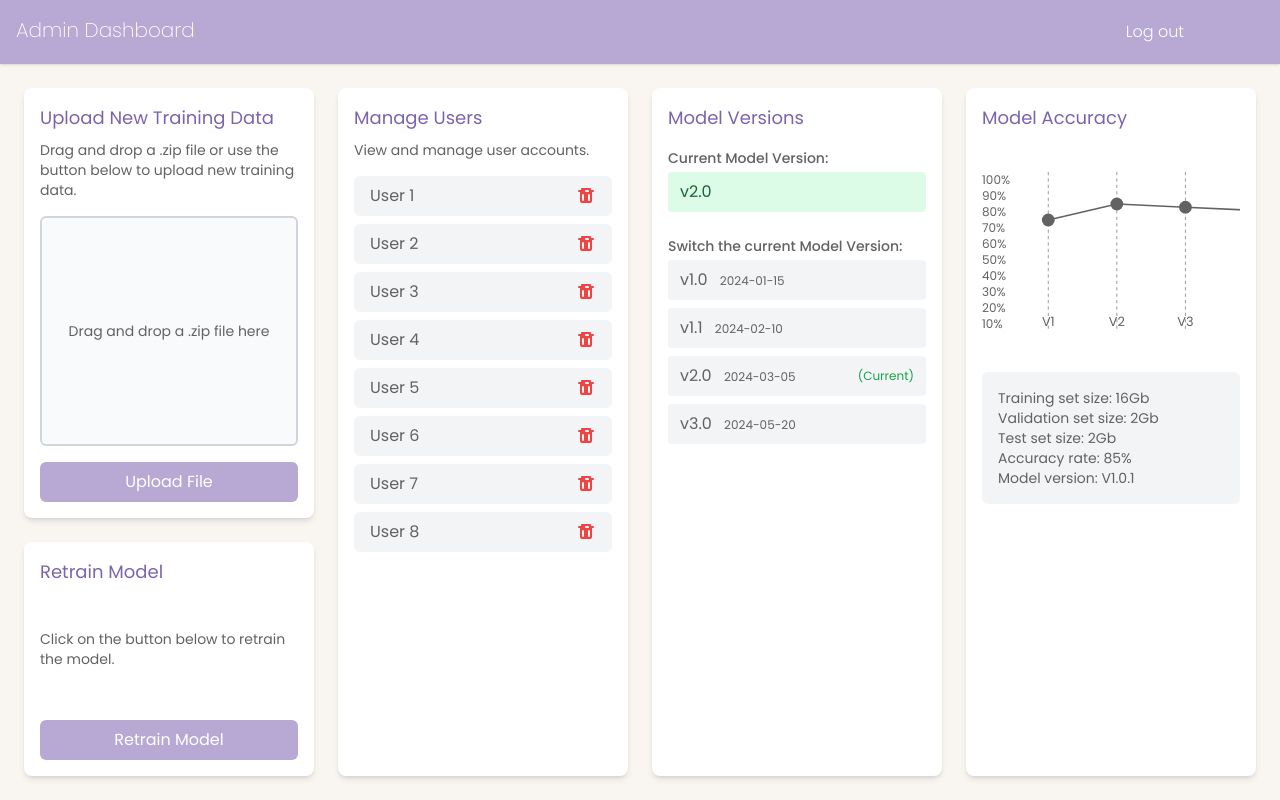
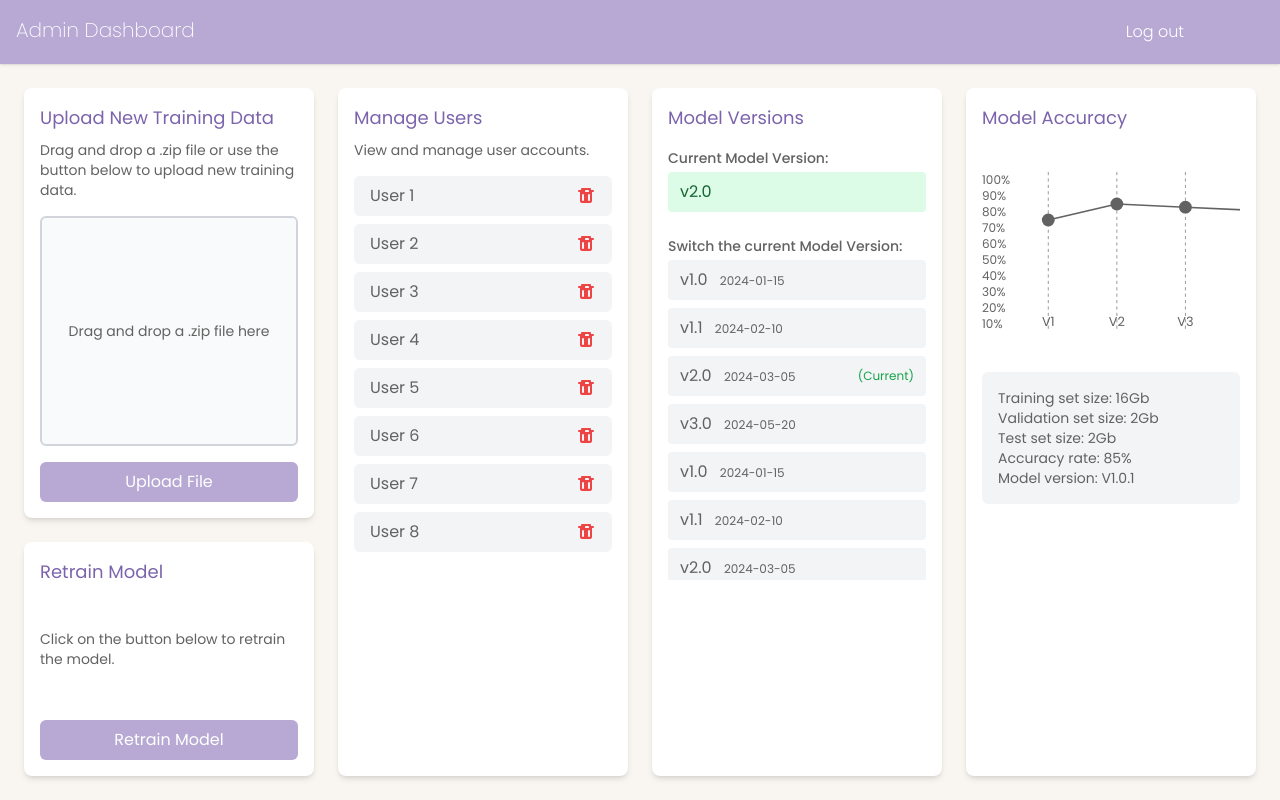
Before and after one commit to kaisaarumeel/skin-cancer-detector, a SvelteKit app in the folder client/: page /admin in a window 1280 px wide. Built offline with nearby package versions, Linux system fonts and the light colour scheme.

Commit message:
#8 Add more model versions to check scrollability

```diff
--- a/client/src/components/ModelVersions.svelte
+++ b/client/src/components/ModelVersions.svelte
@@ -5,6 +5,14 @@
   };
 
   let modelVersions: ModelVersion[] = [
+    { name: 'v1.0', dateAdded: '2024-01-15' },
+    { name: 'v1.1', dateAdded: '2024-02-10' },
+    { name: 'v2.0', dateAdded: '2024-03-05' },
+    { name: 'v3.0', dateAdded: '2024-05-20' },
+    { name: 'v1.0', dateAdded: '2024-01-15' },
+    { name: 'v1.1', dateAdded: '2024-02-10' },
+    { name: 'v2.0', dateAdded: '2024-03-05' },
+    { name: 'v3.0', dateAdded: '2024-05-20' },
     { name: 'v1.0', dateAdded: '2024-01-15' },
     { name: 'v1.1', dateAdded: '2024-02-10' },
     { name: 'v2.0', dateAdded: '2024-03-05' },
```
